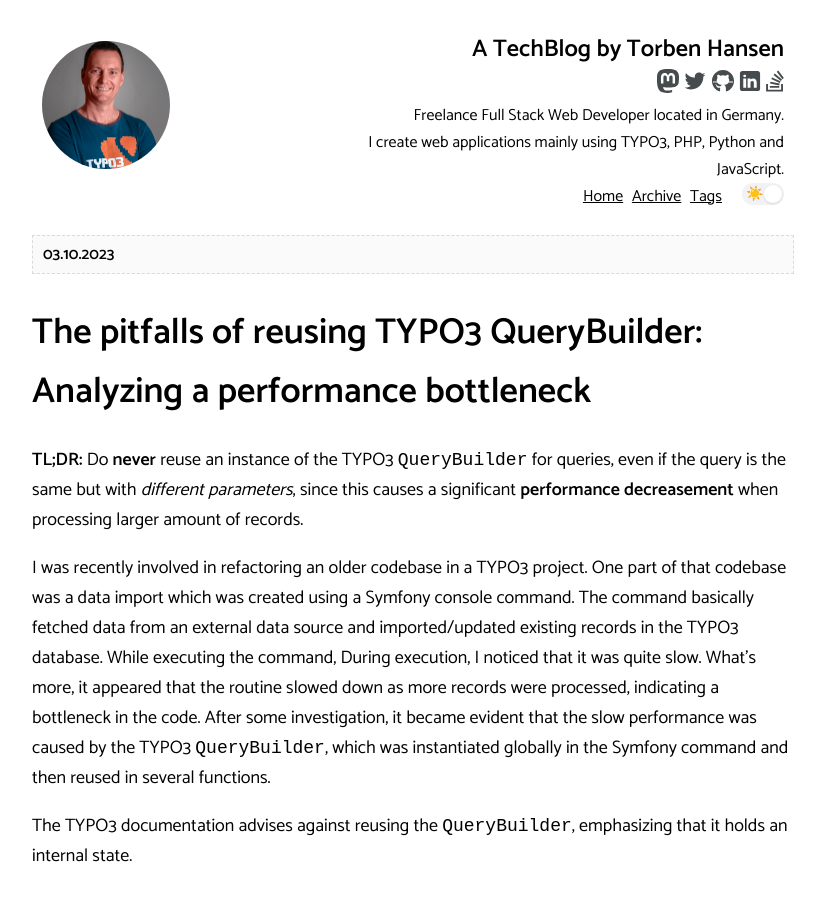
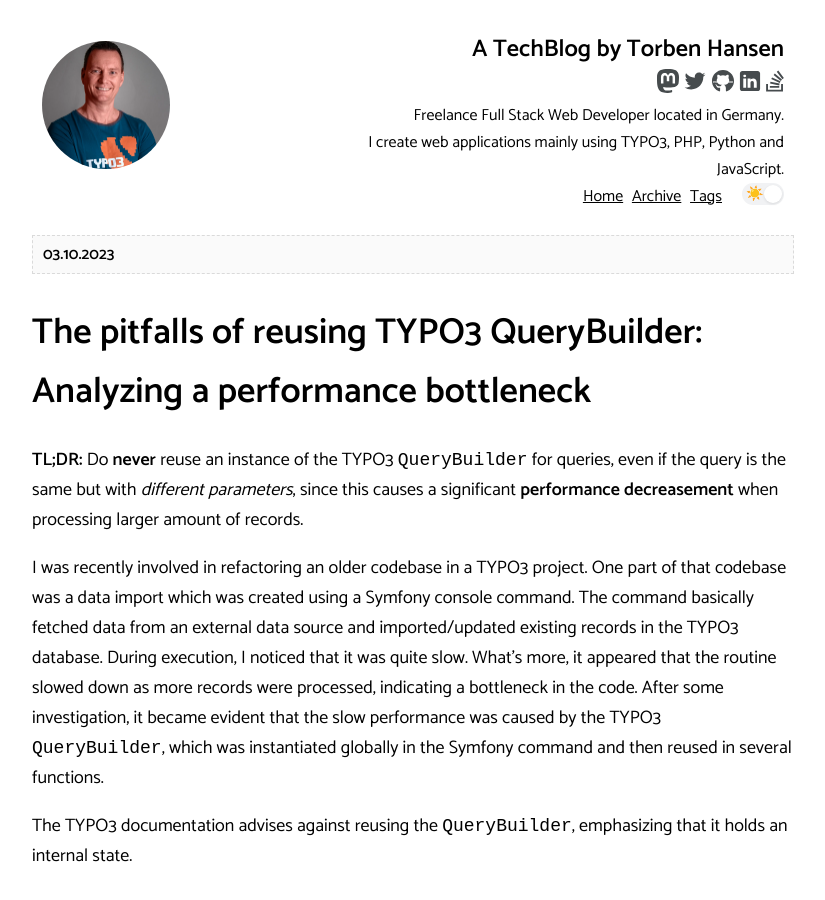
Before and after one commit to derhansen/derhansen.github.io, a Jekyll site: the page built from _posts/2023-10-01-do-not-reuse-typo3-querybuilder-instances.md, in a window 1280 px wide and 900 px high. Shown: the whole window, without its empty margins (227-1052 px from the left). Built offline with Jekyll 4.4.1, drawn with Linux system fonts in a browser that asks for light colours; comment, search, counter and statistics services are not loaded.

Commit message:
Fixed typo

```diff
--- a/_posts/2023-10-01-do-not-reuse-typo3-querybuilder-instances.md
+++ b/_posts/2023-10-01-do-not-reuse-typo3-querybuilder-instances.md
@@ -19,11 +19,11 @@
 
 I was recently involved in refactoring an older codebase in a TYPO3 project. One part of that codebase was a
 data import which was created using a Symfony console command. The command basically fetched data from an
-external data source and imported/updated existing records in the TYPO3 database. While executing the command,
-During execution, I noticed that it was quite slow. What's more, it appeared that the routine slowed down as
-more records were processed, indicating a bottleneck in the code. After some investigation, it became evident
-that the slow performance was caused by the TYPO3 `QueryBuilder`, which was instantiated globally in the Symfony
-command and then reused in several functions.
+external data source and imported/updated existing records in the TYPO3 database. During execution, I noticed
+that it was quite slow. What's more, it appeared that the routine slowed down as more records were processed,
+indicating a bottleneck in the code. After some investigation, it became evident that the slow performance was
+caused by the TYPO3 `QueryBuilder`, which was instantiated globally in the Symfony command and then reused in
+several functions.
 
 The TYPO3 documentation advises against reusing the `QueryBuilder`, emphasizing that it holds an internal state.
 
```
